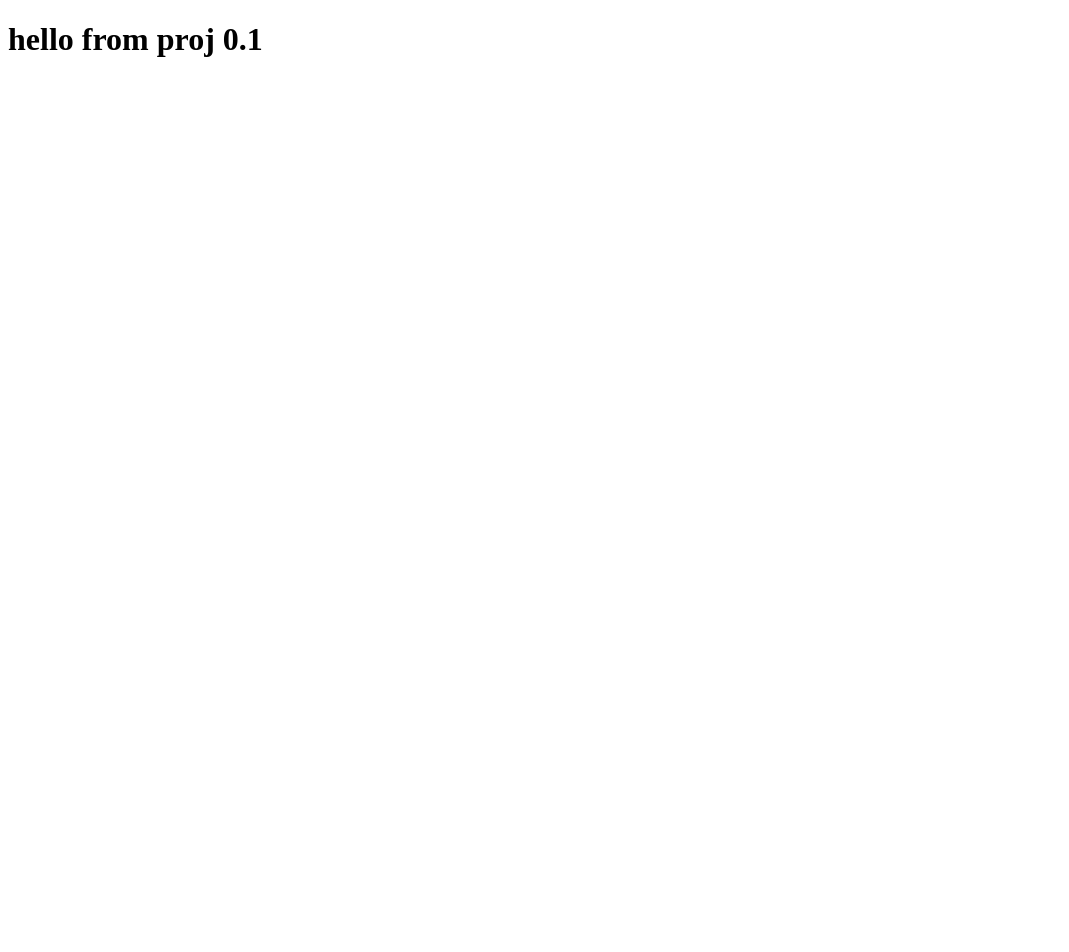
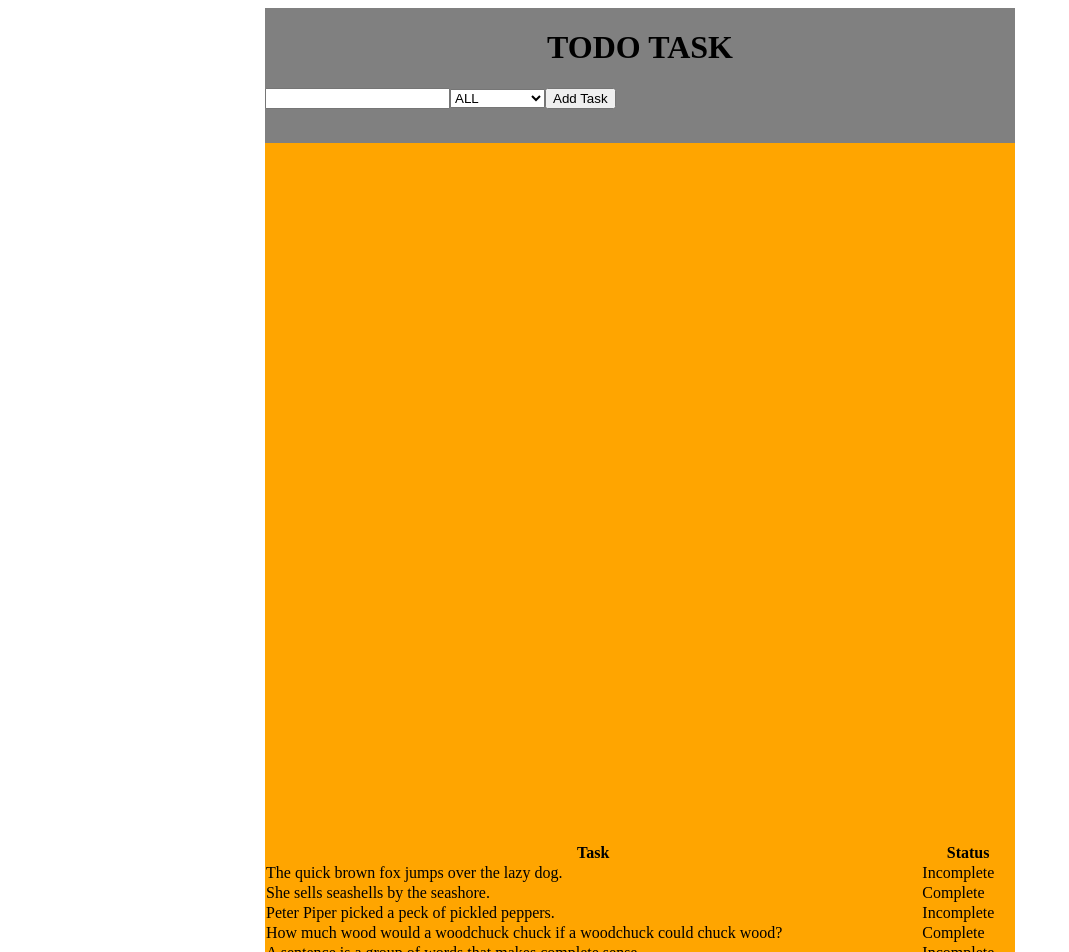
Before and after one commit to KuldeepSinghRaghav/upskill-react, a React (Vite) app in the folder react-proj-01/: page / in a window 1280 px wide. Shown: the top 952 px of the page, without its empty margins (0-1069 px from the left). Before the commit the page ends 800 px from the top, so only its background shows below. Built offline with nearby package versions, Linux system fonts and the light colour scheme.

Commit message:
html series

```diff
--- a/react-proj-01/src/App.jsx
+++ b/react-proj-01/src/App.jsx
@@ -1,7 +1,77 @@
+import { useState } from "react";
+
 function App() {
   return (
     <>
-      <h1>hello from proj 0.1</h1>
+      <div
+        className="App"
+        style={{
+          width: "100%",
+          height: "100%",
+          display: "flex",
+          justifyContent: "center",
+          alignItems: "center",
+          flexDirection: "column",
+        }}
+      >
+        <div
+          style={{ width: "750px", height: "135px", backgroundColor: "gray" }}
+        >
+          <h1 style={{ textAlign: "center" }}>TODO TASK</h1>
+          <input type="text"></input>
+          <select>
+            <option value="all">ALL</option>
+            <option value="completed">Completed</option>
+            <option value="incompleted">Incompleted</option>
+          </select>
+          <button>Add Task</button>
+        </div>
+
+        <div
+          style={{
+            width: "750px",
+            height: "575",
+            backgroundColor: "orange",
+            paddingTop: "700px",
+          }}
+        >
+          <table style={{ width: "100%", borderCollapse: "collapse" }}>
+            <thead>
+              <tr>
+                <th>Task</th>
+                <th>Status</th>
+              </tr>
+            </thead>
+            <tbody>
+              <tr>
+                <td>The quick brown fox jumps over the lazy dog.</td>
+                <td>Incomplete</td>
+              </tr>
+              <tr>
+                <td>She sells seashells by the seashore.</td>
+                <td>Complete</td>
+              </tr>
+              <tr>
+                <td>Peter Piper picked a peck of pickled peppers.</td>
+                <td>Incomplete</td>
+              </tr>
+              <tr>
+                <td>
+                  How much wood would a woodchuck chuck if a woodchuck could
+                  chuck wood?
+                </td>
+                <td>Complete</td>
+              </tr>
+              <tr>
+                <td>
+                  A sentence is a group of words that makes complete sense.
+                </td>
+                <td>Incomplete</td>
+              </tr>
+            </tbody>
+          </table>
+        </div>
+      </div>
     </>
   );
 }
```
